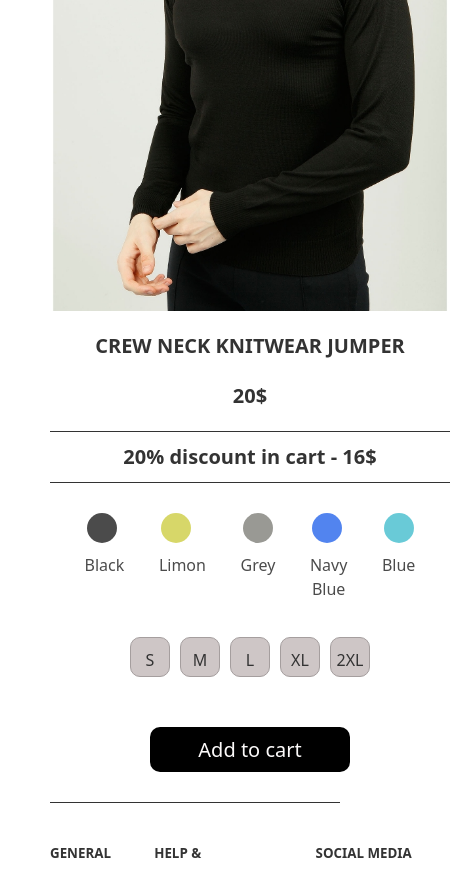
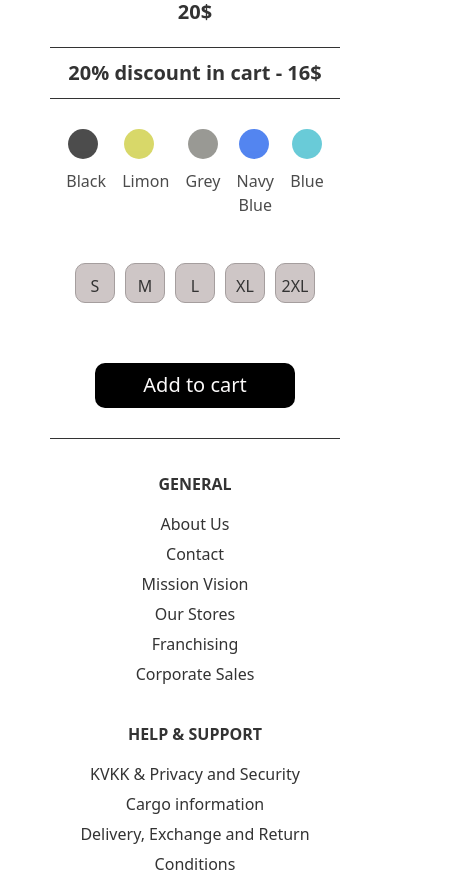
Before and after one commit to AiiaT/Centone, a plain HTML site: page detail.html in a window 390 px wide. Shown: the part 1120-1997 px from the top of the page, 467 px wide, since content can reach past the window. Drawn offline with nearby package versions, Linux system fonts and the light colour scheme.

Commit message:
responsive modified

```diff
--- a/detail.html
+++ b/detail.html
@@ -17,7 +17,9 @@
 		<header class="header">
 			<div class="container">
 				<div class="header__inner">
-					<img class="logo" src="./media/logo.png" alt="centone logo" />
+					<a href="homepage.html" class="logo">
+						<img class="logo" src="./media/logo.png" alt="centone logo" />
+					</a>
 					<div class="header__top">
 						<!-- <div class="header__top-menu">
 							<form class="header__form">
@@ -200,9 +202,9 @@
 						</div>
 					</div>
 				</div>
-				<div class="footer-bottom">
-					<div class="footer-copy">Copyright © 2020 Centone.com.tr. All rights reserved.</div>
-				</div>
+			</div>
+			<div class="footer-bottom">
+				<div class="footer-copy">Copyright © 2020 Centone.com.tr. All rights reserved.</div>
 			</div>
 		</footer>
 	</body>
--- a/style.css
+++ b/style.css
@@ -10,6 +10,7 @@ body {
 
 ul {
 	list-style: none;
+	padding-left: 0;
 }
 
 a {
@@ -144,6 +145,7 @@ a {
 	width: 1188px;
 	padding: 0 15px;
 	margin: 0 0 0 0;
+	margin: 0 auto;
 	display: grid;
 	justify-content: center;
 	grid-template-columns: repeat(3, 1fr);
@@ -337,6 +339,7 @@ a {
 .footer-top {
 	display: flex;
 	justify-content: space-around;
+	flex-wrap: wrap;
 	padding-top: 30px;
 	padding-bottom: 30px;
 	margin-top: 30px;
@@ -350,6 +353,7 @@ a {
 	background-color: #333;
 	color: #fff;
 	padding-top: 10px;
+	padding-bottom: 10px;
 }
 
 .footer-social {
@@ -565,6 +569,14 @@ a {
 		grid-template-rows: repeat(6, 1fr);
 		justify-content: flex-start;
 	}
+	.footer-top {
+		display: block;
+		text-align: center;
+	}
+	.footer-menu,
+	.footer-delivery {
+		margin-bottom: 30px;
+	}
 }
 
 @media screen and (max-width: 1000px) {
@@ -626,16 +638,20 @@ a {
 }
 @media screen and (max-width: 900px) {
 	.jumper__inner {
-		flex-direction: column;
+		display: block;
+		text-align: center;
 	}
-	.jumper__inner-img {
+	/* .jumper__inner-img {
 		width: 400px;
-	}
+	} */
 	.jumper__inner-images {
 		margin-bottom: 20px;
 	}
 	.jumper__inner-img--left {
 		margin-bottom: 10px;
+	}
+	.jumper__inner-text {
+		margin: 0 auto;
 	}
 }
 @media screen and (max-width: 850px) {
@@ -727,6 +743,12 @@ a {
 	}
 }
 
+@media screen and (max-width: 600px) {
+	.jumper__inner-img {
+		width: 100%;
+	}
+}
+
 @media screen and (max-width: 550px) {
 	.products__item {
 		width: 450px;
@@ -767,6 +789,17 @@ a {
 		grid-column: 1 / 2;
 		grid-row: 5 / 6;
 	}
+	.jumper__inner-text {
+		width: 100%;
+	}
+	.jumper__inner-wrapper,
+	.size-buttons {
+		flex-wrap: wrap;
+	}
+	.jumper__inner-color,
+	.size-buttons__btn {
+		margin-bottom: 10px;
+	}
 }
 
 @media screen and (max-width: 450px) {
@@ -791,11 +824,14 @@ a {
 }
 
 @media screen and (max-width: 460px) {
-	.main-nav__list {
+	.main-nav {
 		display: none;
 	}
 	.logo {
 		margin-right: 20px;
+	}
+	.header {
+		padding-bottom: 0;
 	}
 }
 
@@ -819,12 +855,6 @@ a {
 		grid-row: 5 / 6;
 	}
 	.footer-top {
-		line-height: 40px;
-		font-size: smaller;
-	}
-	.footer-menu__link,
-	.footer-delivery__link,
-	.footer-contact__address,
-	.footer-contact__email {
+		flex-wrap: wrap;
 	}
 }
```
Also changed, not shown: homepage.html (+3 -3 lines).
